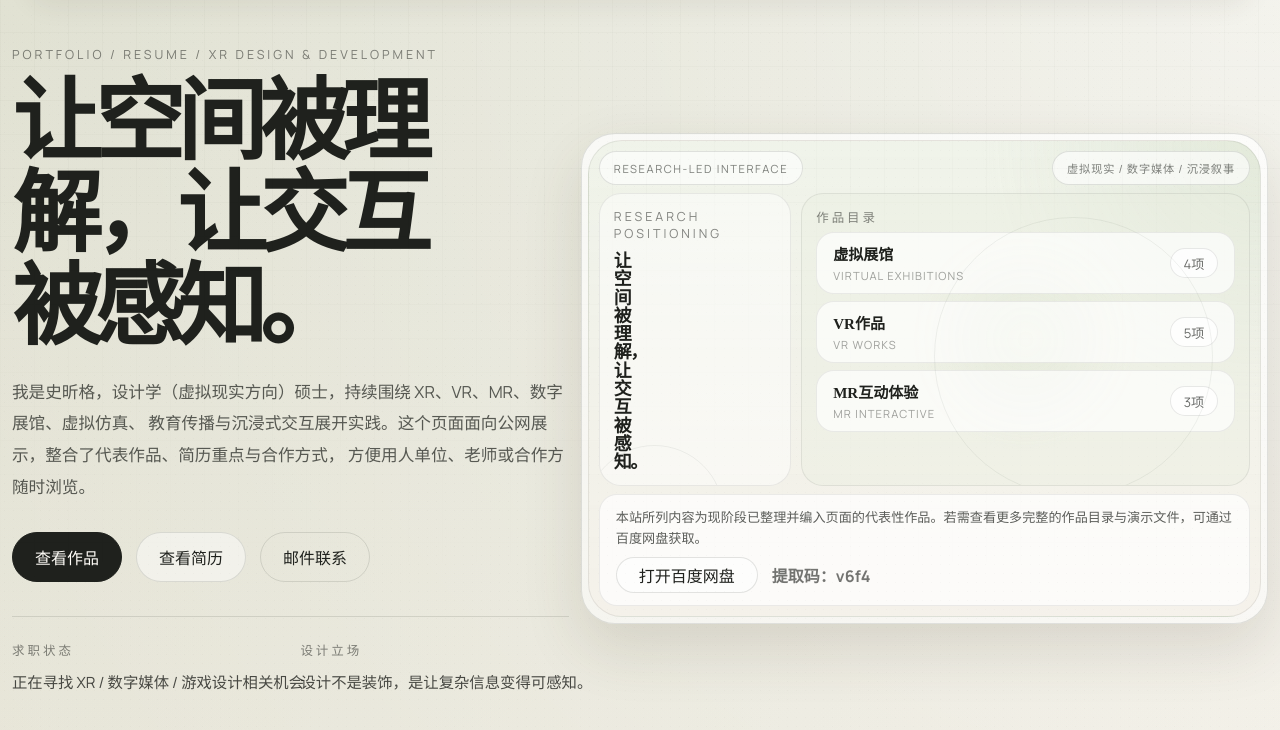
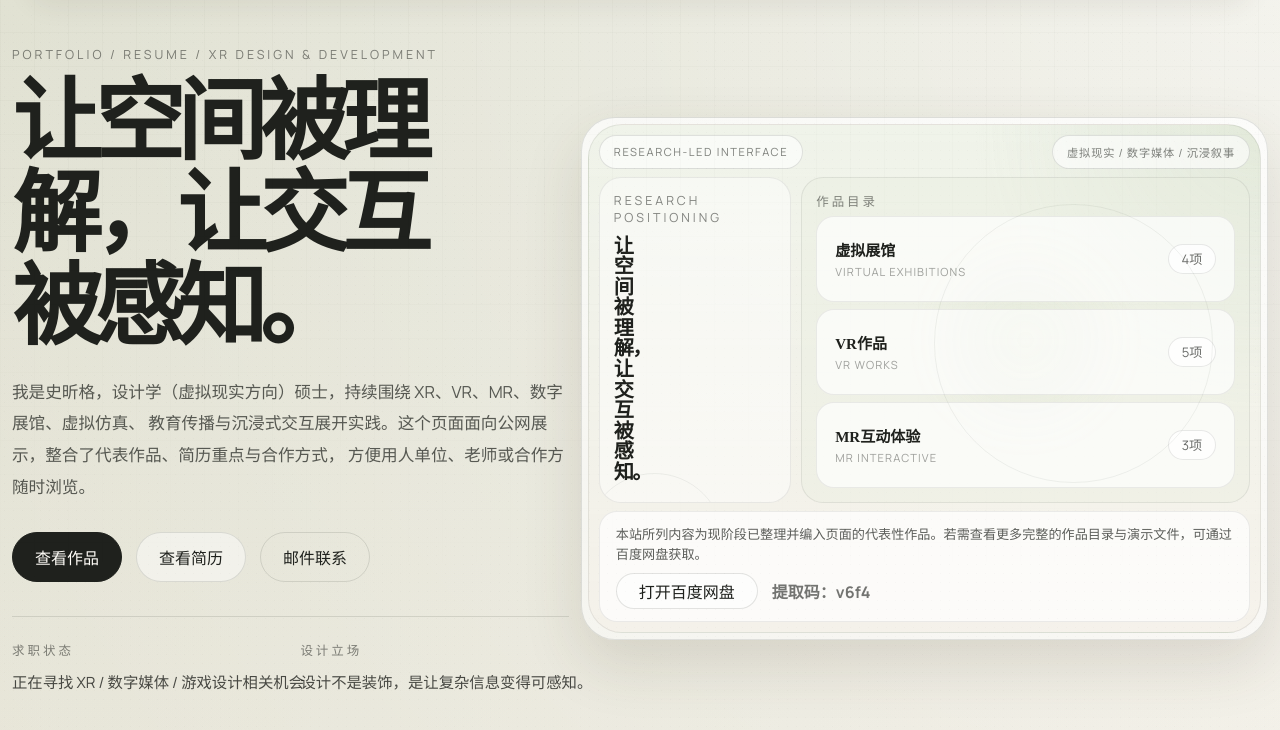
Before and after one commit to s405542052-dev/codex2, a plain HTML site: page index.html in a window 1280 px wide. Shown: the part 70-800 px from the top of the page. Drawn offline with Linux system fonts and the light colour scheme.

Commit message:
Enlarge manifesto text and fill directory cards

```diff
--- a/styles.css
+++ b/styles.css
@@ -322,6 +322,7 @@
   display: grid;
   grid-template-columns: minmax(148px, 0.9fr) minmax(0, 2.1fr);
   gap: 10px;
+  align-items: stretch;
 }
 
 .hero-panel-manifesto,
@@ -348,12 +349,14 @@
 .hero-panel-manifesto h2 {
   margin-top: 10px;
   max-width: 3.1ch;
-  font-size: clamp(1.12rem, 1.2vw, 1.58rem);
+  font-size: clamp(1.26rem, 1.38vw, 1.88rem);
   line-height: 1.02;
   letter-spacing: -0.08em;
 }
 
 .hero-panel-directory {
+  display: flex;
+  flex-direction: column;
   background:
     radial-gradient(circle at center, rgba(210, 220, 196, 0.3), transparent 42%),
     rgba(233, 238, 224, 0.42);
@@ -365,7 +368,9 @@
 }
 
 .panel-links {
-  display: grid;
+  display: flex;
+  flex: 1;
+  flex-direction: column;
   gap: 7px;
   margin-top: 6px;
 }
@@ -374,12 +379,16 @@
   display: flex;
   align-items: center;
   justify-content: space-between;
+  flex: 1;
+  width: 100%;
+  min-height: 86px;
   gap: 10px;
-  padding: 10px 16px;
+  padding: 12px 18px;
   text-decoration: none;
   border: 1px solid rgba(31, 33, 29, 0.08);
   border-radius: 18px;
   background: rgba(255, 255, 255, 0.68);
+  cursor: pointer;
   transition: transform 180ms ease, background 180ms ease, color 180ms ease;
 }
 
```
